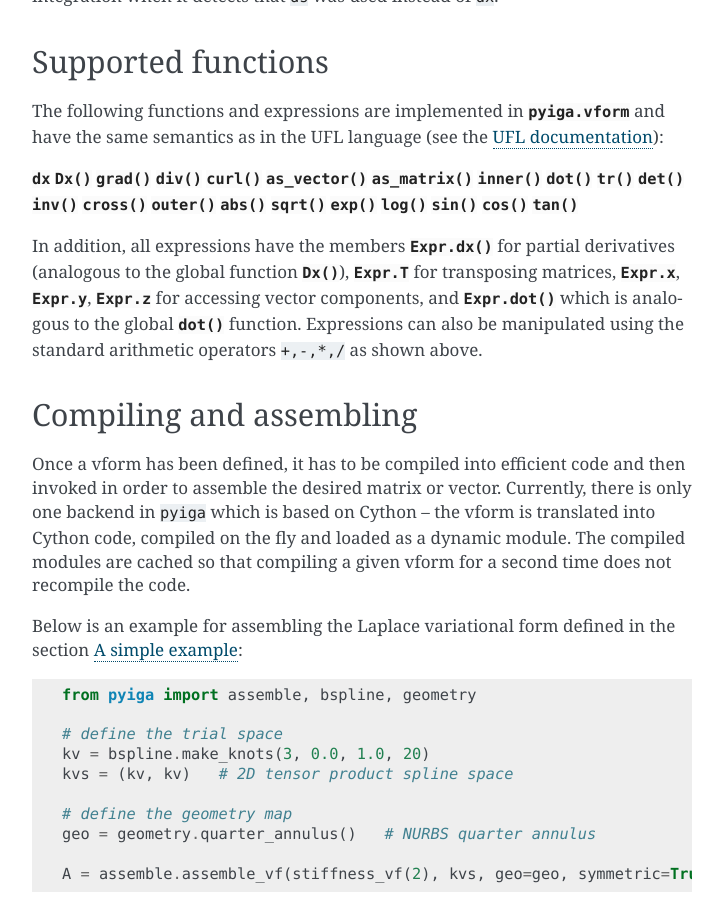
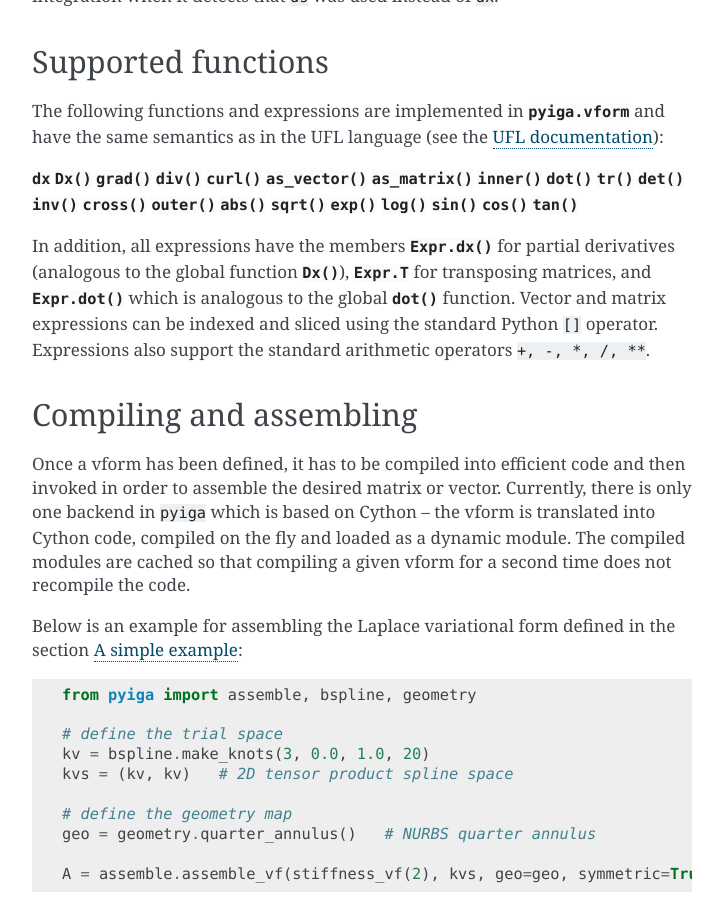
Before and after one commit to c-f-h/pyiga, a Sphinx documentation site: the page built from docs/source/guide/vforms.rst, in a window 1280 px wide and 900 px high, scrolled down 9047 px. Shown: the whole window, without its empty margins (388-1111 px from the left). Built offline with Sphinx 7.4.7, drawn with Linux system fonts in a browser that asks for light colours.

Commit message:
update section on supported expr operations

```diff
--- a/docs/source/guide/vforms.rst
+++ b/docs/source/guide/vforms.rst
@@ -456,12 +456,12 @@ The following functions and expressions are implemented in
 :func:`tan`
 
 In addition, all expressions have the members :meth:`Expr.dx` for partial
-derivatives (analogous to the global function :func:`Dx`),
-:attr:`Expr.T` for transposing matrices,
-:attr:`Expr.x`, :attr:`Expr.y`, :attr:`Expr.z` for accessing
-vector components, and :meth:`Expr.dot()` which is analogous to the global
-:func:`dot` function. Expressions can also be manipulated using the standard
-arithmetic operators ``+,-,*,/`` as shown above.
+derivatives (analogous to the global function :func:`Dx`), :attr:`Expr.T` for
+transposing matrices, and :meth:`Expr.dot()` which is analogous to the global
+:func:`dot` function.
+Vector and matrix expressions can be indexed and sliced using the standard
+Python ``[]`` operator.  Expressions also support the standard arithmetic
+operators ``+, -, *, /, **``.
 
 .. _sec-compiling:
 
```
